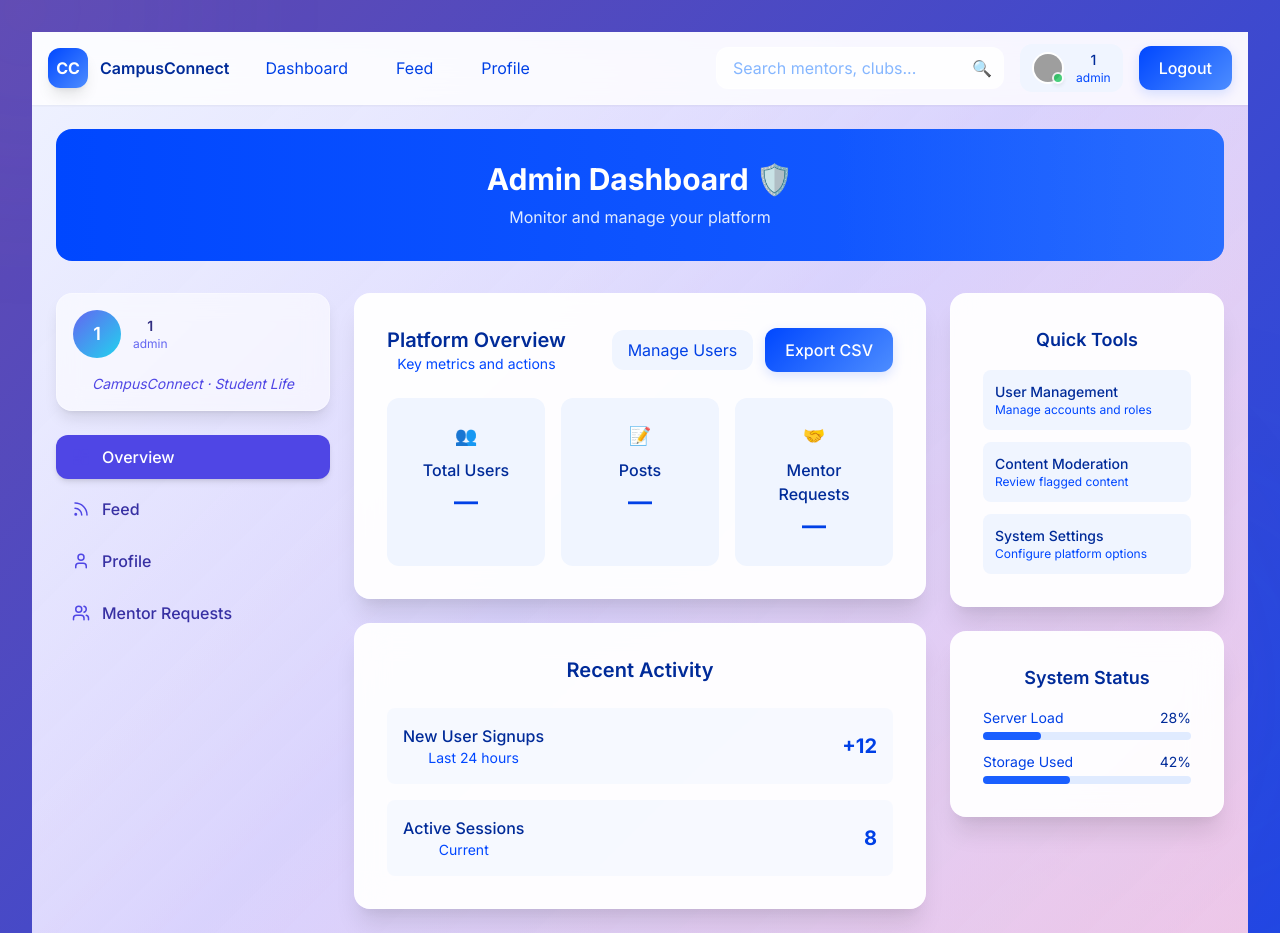
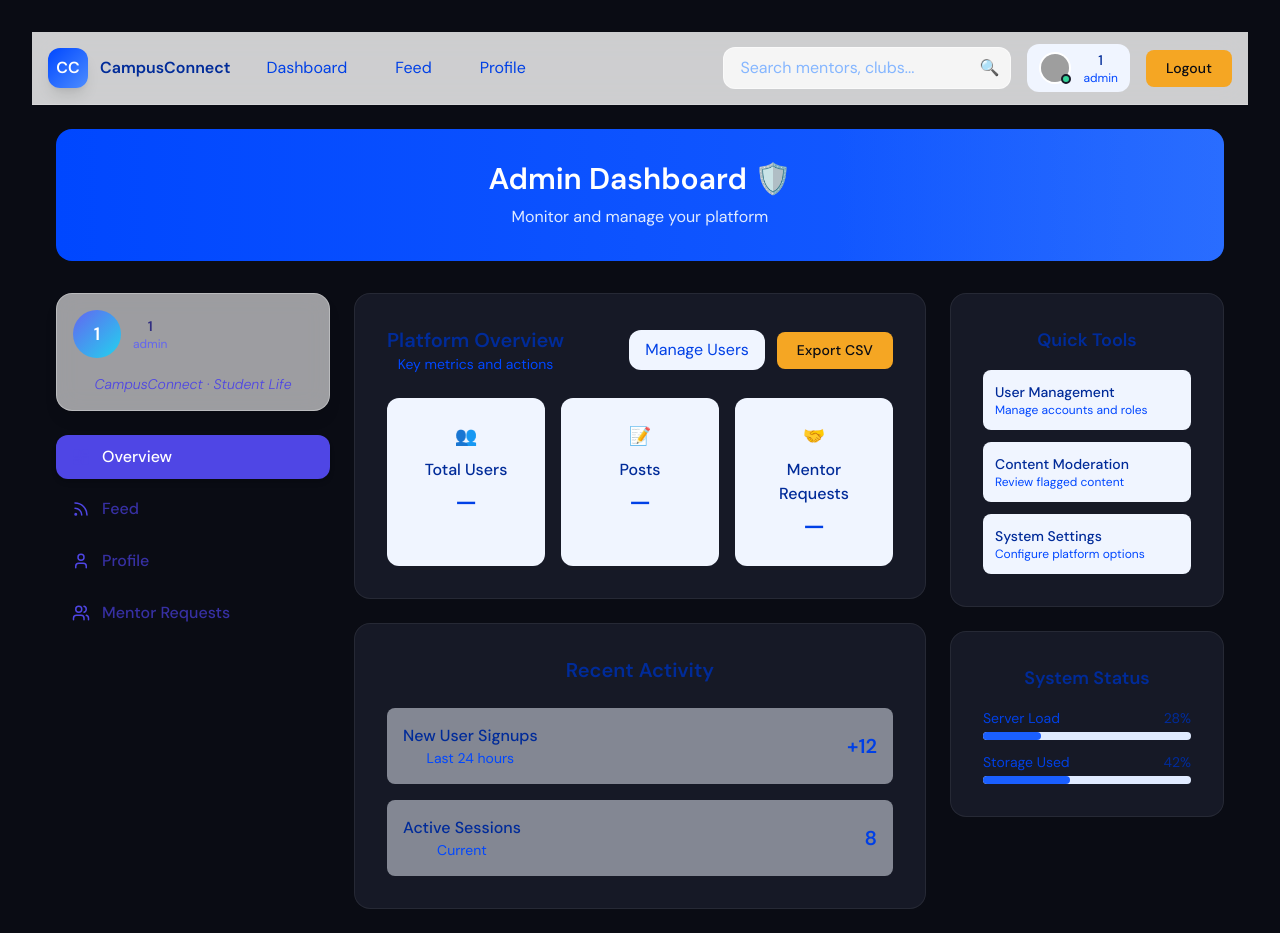
Before and after one commit to N6si/Campus-Qonnect-, a React (Vite) app in the folder frontend/campusconnect-frontend/: page /dashboard in a window 1280 px wide. Built offline with nearby package versions, Linux system fonts and the light colour scheme; no server answers; sample sign-in values are in the browser's storage; grey boxes are pictures that could not be loaded.

Commit message:
Refactor CSS for improved styling and animations
Updated font imports and color variables. Refactored button styles, card styles, and added new animations.

```diff
--- a/frontend/campusconnect-frontend/src/index.css
+++ b/frontend/campusconnect-frontend/src/index.css
@@ -1,15 +1,27 @@
-@import url('https://fonts.googleapis.com/css2?family=Inter:wght@400;500;600;700&display=swap');
-@import url('https://fonts.googleapis.com/css2?family=Inter:wght@400;500;600;700&display=swap');
+@import url('https://fonts.googleapis.com/css2?family=Syne:wght@400;500;600;700;800&family=DM+Sans:ital,wght@0,300;0,400;0,500;0,600;1,300&display=swap');
+
 @tailwind base;
 @tailwind components;
 @tailwind utilities;
 
-
-
 :root {
-  --gradient-start: #667eea;
-  --gradient-middle: #764ba2;
-  --gradient-end: #0047ff;
+  --bg-primary: #0a0c14;
+  --bg-secondary: #111420;
+  --bg-card: #161926;
+  --bg-card-hover: #1c2133;
+  --border: rgba(255,255,255,0.07);
+  --border-strong: rgba(255,255,255,0.12);
+  --text-primary: #f0f2f8;
+  --text-secondary: #8892aa;
+  --text-muted: #4a5268;
+  --accent: #f5a623;
+  --accent-soft: rgba(245,166,35,0.12);
+  --accent-glow: rgba(245,166,35,0.25);
+  --blue: #4a8cff;
+  --blue-soft: rgba(74,140,255,0.1);
+  --green: #34d399;
+  --red: #f87171;
+  --purple: #a78bfa;
 }
 
 html, body, #root {
@@ -19,237 +31,229 @@ html, body, #root {
 
 body {
   margin: 0;
-  color: #1f2937;
-  font-family: 'Inter', system-ui, -apple-system, sans-serif;
-  background: linear-gradient(135deg, var(--gradient-start) 0%, var(--gradient-middle) 50%, var(--gradient-end) 100%);
-  background-size: 400% 400%;
-  animation: gradient 15s ease infinite;
+  color: var(--text-primary);
+  font-family: 'DM Sans', system-ui, sans-serif;
+  background-color: var(--bg-primary);
   -webkit-font-smoothing: antialiased;
+  -moz-osx-font-smoothing: grayscale;
 }
 
-@keyframes gradient {
-  0% { background-position: 0% 50%; }
-  50% { background-position: 100% 50%; }
-  100% { background-position: 0% 50%; }
+/* Scrollbar */
+::-webkit-scrollbar { width: 4px; height: 4px; }
+::-webkit-scrollbar-track { background: var(--bg-primary); }
+::-webkit-scrollbar-thumb { background: var(--text-muted); border-radius: 2px; }
+::-webkit-scrollbar-thumb:hover { background: var(--text-secondary); }
+
+/* Typography */
+.font-display { font-family: 'Syne', sans-serif; }
+
+/* Card */
+.card {
+  background: var(--bg-card);
+  border: 1px solid var(--border);
+  border-radius: 1rem;
+  padding: 1.5rem;
+  transition: border-color 0.2s ease, background 0.2s ease;
+}
+.card:hover {
+  border-color: var(--border-strong);
+  background: var(--bg-card-hover);
 }
 
-.blob {
-  position: fixed;
-  border-radius: 9999px;
-  opacity: 0.15;
-  filter: blur(100px);
-  pointer-events: none;
-}
-
-.blob-1 {
-  top: -10rem;
-  left: -10rem;
-  width: 24rem;
-  height: 24rem;
-  background: radial-gradient(circle, var(--gradient-start), transparent 70%);
-  animation: float 8s ease-in-out infinite;
-}
-
-.blob-2 {
-  bottom: -10rem;
-  right: -10rem;
-  width: 32rem;
-  height: 32rem;
-  background: radial-gradient(circle, var(--gradient-end), transparent 70%);
-  animation: float 12s ease-in-out infinite reverse;
-}
-
-.blob-3 {
-  top: 50%;
-  left: 50%;
-  transform: translate(-50%, -50%);
-  width: 40rem;
-  height: 40rem;
-  background: radial-gradient(circle, var(--gradient-middle), transparent 70%);
-  animation: float 15s ease-in-out infinite;
-}
-
-@keyframes float {
-  0%, 100% { transform: translate(0, 0) scale(1); }
-  50% { transform: translate(-10px, -30px) scale(1.05); }
-}
-
-.card {
-  position: relative;
-  overflow: hidden;
-  border-radius: 1rem;
-  padding: 1.5rem;
-  background: rgba(255, 255, 255, 0.95);
-  border: 1px solid rgba(255, 255, 255, 0.3);
-  box-shadow: 0 20px 25px -5px rgba(0,0,0,0.1), 0 10px 10px -5px rgba(0,0,0,0.04);
-  backdrop-filter: blur(16px);
-  transition: all 0.3s ease;
-}
-
-.card:hover {
-  transform: translateY(-4px);
-  box-shadow: 0 25px 30px -5px rgba(0,0,0,0.15), 0 15px 15px -5px rgba(0,0,0,0.08);
-}
-
+/* Buttons */
 .btn-primary {
   display: inline-flex;
   align-items: center;
   justify-content: center;
-  padding: 0.625rem 1.25rem;
-  border-radius: 0.75rem;
+  padding: 0.5rem 1.25rem;
+  border-radius: 0.5rem;
   font-weight: 500;
-  background: linear-gradient(135deg, #0047ff 0%, #4d8dff 100%);
-  color: white;
-  box-shadow: 0 4px 12px rgba(0, 71, 255, 0.15);
-  transition: all 0.3s ease;
+  font-size: 0.875rem;
+  background: var(--accent);
+  color: #0a0c14;
+  transition: all 0.2s ease;
+  font-family: 'DM Sans', sans-serif;
+  letter-spacing: 0.01em;
+}
+.btn-primary:hover {
+  background: #f9b94a;
+  transform: translateY(-1px);
+  box-shadow: 0 4px 20px var(--accent-glow);
 }
 
-.btn-primary:hover {
-  transform: translateY(-1px);
-  box-shadow: 0 8px 16px rgba(0, 71, 255, 0.2);
+.btn-ghost {
+  display: inline-flex;
+  align-items: center;
+  justify-content: center;
+  padding: 0.5rem 1.25rem;
+  border-radius: 0.5rem;
+  font-weight: 500;
+  font-size: 0.875rem;
+  background: transparent;
+  color: var(--text-secondary);
+  border: 1px solid var(--border);
+  transition: all 0.2s ease;
+  font-family: 'DM Sans', sans-serif;
+}
+.btn-ghost:hover {
+  border-color: var(--border-strong);
+  color: var(--text-primary);
+  background: var(--bg-card);
 }
 
+/* Form inputs */
+.form-input {
+  width: 100%;
+  padding: 0.625rem 0.875rem;
+  border-radius: 0.5rem;
+  border: 1px solid var(--border);
+  background: var(--bg-secondary);
+  color: var(--text-primary);
+  font-family: 'DM Sans', sans-serif;
+  font-size: 0.875rem;
+  transition: all 0.2s ease;
+  outline: none;
+}
+.form-input::placeholder { color: var(--text-muted); }
+.form-input:focus {
+  border-color: var(--accent);
+  box-shadow: 0 0 0 3px var(--accent-soft);
+}
+
+/* Status dot */
 .status-online {
   position: absolute;
   bottom: 0;
   right: 0;
-  width: 0.75rem;
-  height: 0.75rem;
+  width: 0.625rem;
+  height: 0.625rem;
   border-radius: 9999px;
-  background: #22c55e;
-  border: 2px solid white;
-  box-shadow: 0 2px 4px rgba(0,0,0,0.1);
-  animation: pulse 3s infinite;
+  background: var(--green);
+  border: 2px solid var(--bg-card);
 }
 
-.form-input {
-  width: 100%;
-  padding: 0.75rem 1rem;
-  border-radius: 0.75rem;
-  border: 1px solid #e5e7eb;
-  background: rgba(255, 255, 255, 0.8);
-  backdrop-filter: blur(4px);
-  transition: all 0.3s ease;
+/* Blob/ambient background glows */
+.ambient-glow {
+  position: fixed;
+  border-radius: 9999px;
+  pointer-events: none;
+  filter: blur(120px);
+  opacity: 0.035;
 }
 
-.form-input:focus {
-  border-color: #4d8dff;
-  box-shadow: 0 0 0 4px rgba(77, 141, 255, 0.1);
-  outline: none;
+/* Tag/badge */
+.tag {
+  display: inline-flex;
+  align-items: center;
+  padding: 0.2rem 0.6rem;
+  border-radius: 0.375rem;
+  font-size: 0.75rem;
+  font-weight: 500;
+  background: var(--accent-soft);
+  color: var(--accent);
+  border: 1px solid rgba(245,166,35,0.2);
 }
 
-@keyframes pulse {
-  0% { opacity: 0.8; }
-  50% { opacity: 1; }
-  100% { opacity: 0.8; }
+.tag-blue {
+  background: var(--blue-soft);
+  color: var(--blue);
+  border-color: rgba(74,140,255,0.2);
 }
 
-
-/* College-specific Components */
-.event-date {
-  position: absolute;
-  top: -0.75rem;
-  right: -0.75rem;
-  width: 4rem;
-  height: 4rem;
-  border-radius: 0.75rem;
-  background: var(--gradient-start);
-  color: white;
-  display: flex;
-  flex-direction: column;
-  align-items: center;
-  justify-content: center;
-  font-weight: 600;
-  box-shadow: 0 10px 15px -3px rgba(0, 0, 0, 0.1);
+/* Divider */
+.divider {
+  border: none;
+  border-top: 1px solid var(--border);
+  margin: 1.25rem 0;
 }
 
-.course-tag {
-  display: inline-flex;
-  align-items: center;
-  padding: 0.25rem 0.75rem;
-  border-radius: 9999px;
-  font-size: 0.875rem;
-  font-weight: 500;
-  background: rgba(77, 141, 255, 0.1);
-  color: #0047ff;
-  transition: background-color 0.2s;
+/* Stat number */
+.stat-number {
+  font-family: 'Syne', sans-serif;
+  font-weight: 700;
+  color: var(--text-primary);
 }
 
-.course-tag:hover {
-  background: rgba(77, 141, 255, 0.2);
-}
-
-.member-avatar-stack {
-  display: flex;
-  margin-left: -0.75rem;
-}
-
-.member-avatar {
-  width: 2rem;
-  height: 2rem;
-  border-radius: 9999px;
-  border: 2px solid white;
-  transition: transform 0.2s;
-  z-index: 0;
-}
-
-.member-avatar:hover {
-  transform: scale(1.1);
-  z-index: 10;
-}
-
-.announcement-banner {
+/* Announcement / hero banner */
+.hero-banner {
+  background: linear-gradient(135deg, #1a1f35 0%, #161926 60%, #1a1428 100%);
+  border: 1px solid var(--border-strong);
   position: relative;
   overflow: hidden;
   border-radius: 1rem;
-  padding: 1rem;
-  background: rgba(77, 141, 255, 0.1);
-  border: 1px solid rgba(77, 141, 255, 0.2);
+  padding: 2rem;
+}
+.hero-banner::before {
+  content: '';
+  position: absolute;
+  top: -40px;
+  right: -40px;
+  width: 200px;
+  height: 200px;
+  background: radial-gradient(circle, rgba(245,166,35,0.15) 0%, transparent 70%);
+  border-radius: 9999px;
+}
+.hero-banner::after {
+  content: '';
+  position: absolute;
+  bottom: -60px;
+  left: 30%;
+  width: 160px;
+  height: 160px;
+  background: radial-gradient(circle, rgba(74,140,255,0.1) 0%, transparent 70%);
+  border-radius: 9999px;
 }
 
-.announcement-icon {
-  position: absolute;
-  right: -1.5rem;
-  bottom: -1.5rem;
-  width: 6rem;
-  height: 6rem;
-  color: rgba(77, 141, 255, 0.2);
-  opacity: 0.5;
-  transform: rotate(12deg);
+/* Sidebar nav */
+.nav-link {
+  display: flex;
+  align-items: center;
+  gap: 0.75rem;
+  padding: 0.625rem 0.875rem;
+  border-radius: 0.5rem;
+  color: var(--text-secondary);
+  font-size: 0.875rem;
+  font-weight: 500;
+  transition: all 0.15s ease;
+  text-decoration: none;
+}
+.nav-link:hover {
+  color: var(--text-primary);
+  background: rgba(255,255,255,0.04);
+}
+.nav-link.active {
+  color: var(--accent);
+  background: var(--accent-soft);
+  border: 1px solid rgba(245,166,35,0.15);
+}
+.nav-link.active .nav-icon { color: var(--accent); }
+
+/* Section heading */
+.section-heading {
+  font-family: 'Syne', sans-serif;
+  font-size: 1rem;
+  font-weight: 700;
+  color: var(--text-primary);
+  letter-spacing: 0.02em;
 }
 
-/* Avatar utility classes */
-.avatar-sm {
-  width: 40px;
-  height: 40px;
-  border-radius: 9999px;
-  object-fit: cover;
+/* Animations */
+@keyframes fadeUp {
+  from { opacity: 0; transform: translateY(12px); }
+  to { opacity: 1; transform: translateY(0); }
 }
+.animate-fade-up {
+  animation: fadeUp 0.4s ease forwards;
+}
+.animate-delay-1 { animation-delay: 0.05s; opacity: 0; }
+.animate-delay-2 { animation-delay: 0.1s; opacity: 0; }
+.animate-delay-3 { animation-delay: 0.15s; opacity: 0; }
+.animate-delay-4 { animation-delay: 0.2s; opacity: 0; }
 
-.avatar-md {
-  width: 56px;
-  height: 56px;
-  border-radius: 9999px;
-  object-fit: cover;
+/* Gradient text */
+.gradient-text {
+  background: linear-gradient(135deg, var(--accent) 0%, #ff9d2f 100%);
+  -webkit-background-clip: text;
+  -webkit-text-fill-color: transparent;
+  background-clip: text;
 }
-
-
-/* Feed page specific background override */
-.min-h-screen {
-  background: linear-gradient(135deg,
-    rgba(238, 242, 255, 0.8) 0%,
-    rgba(221, 214, 254, 0.6) 50%,
-    rgba(251, 207, 232, 0.5) 100%
-  );
-  position: relative;
-}
-
-/* Add breathing room to cards */
-.card {
-  margin-bottom: 0;
-}
-
-/* Better section spacing */
-section {
-  margin-bottom: 2rem;
-}
```
